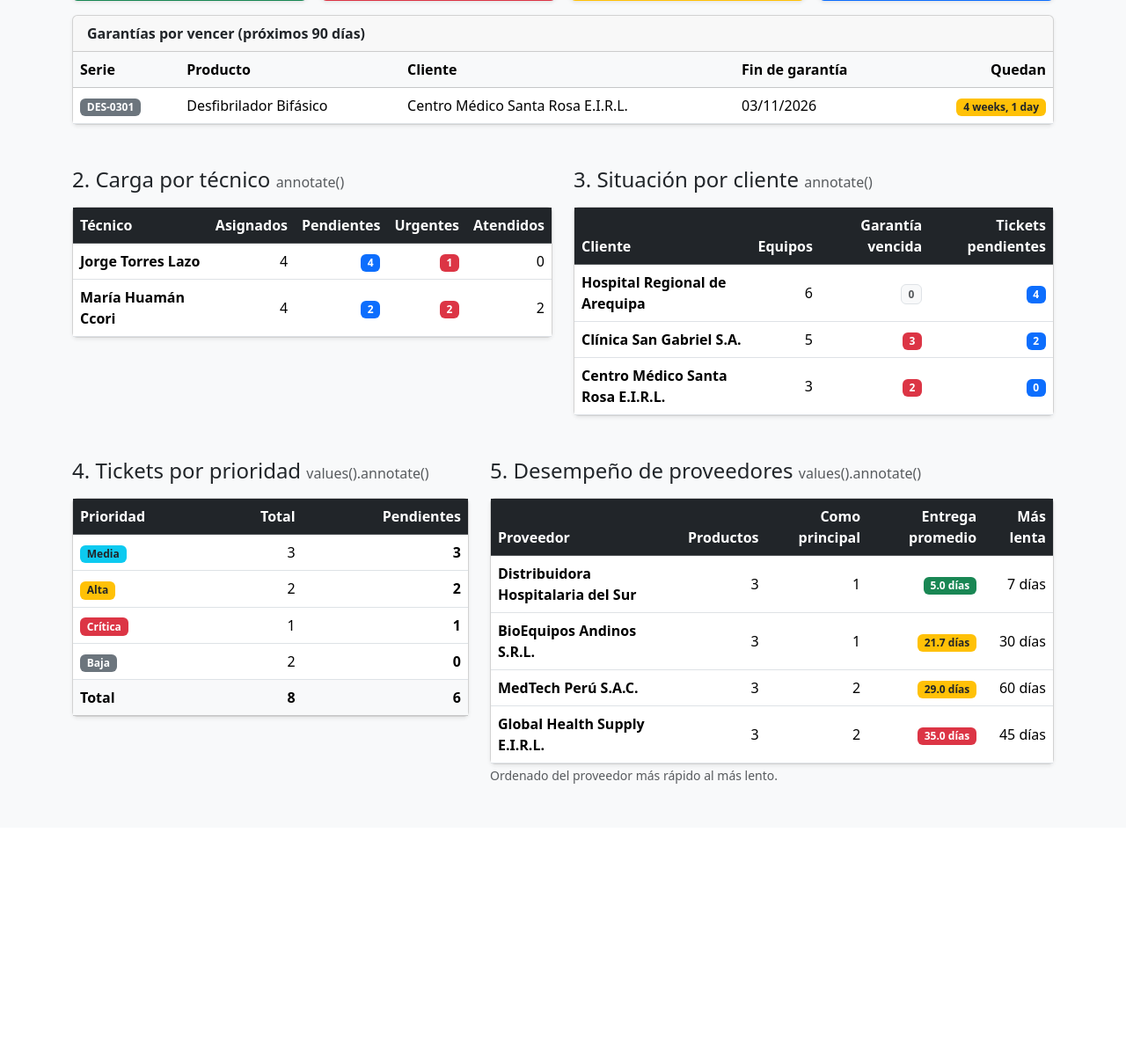
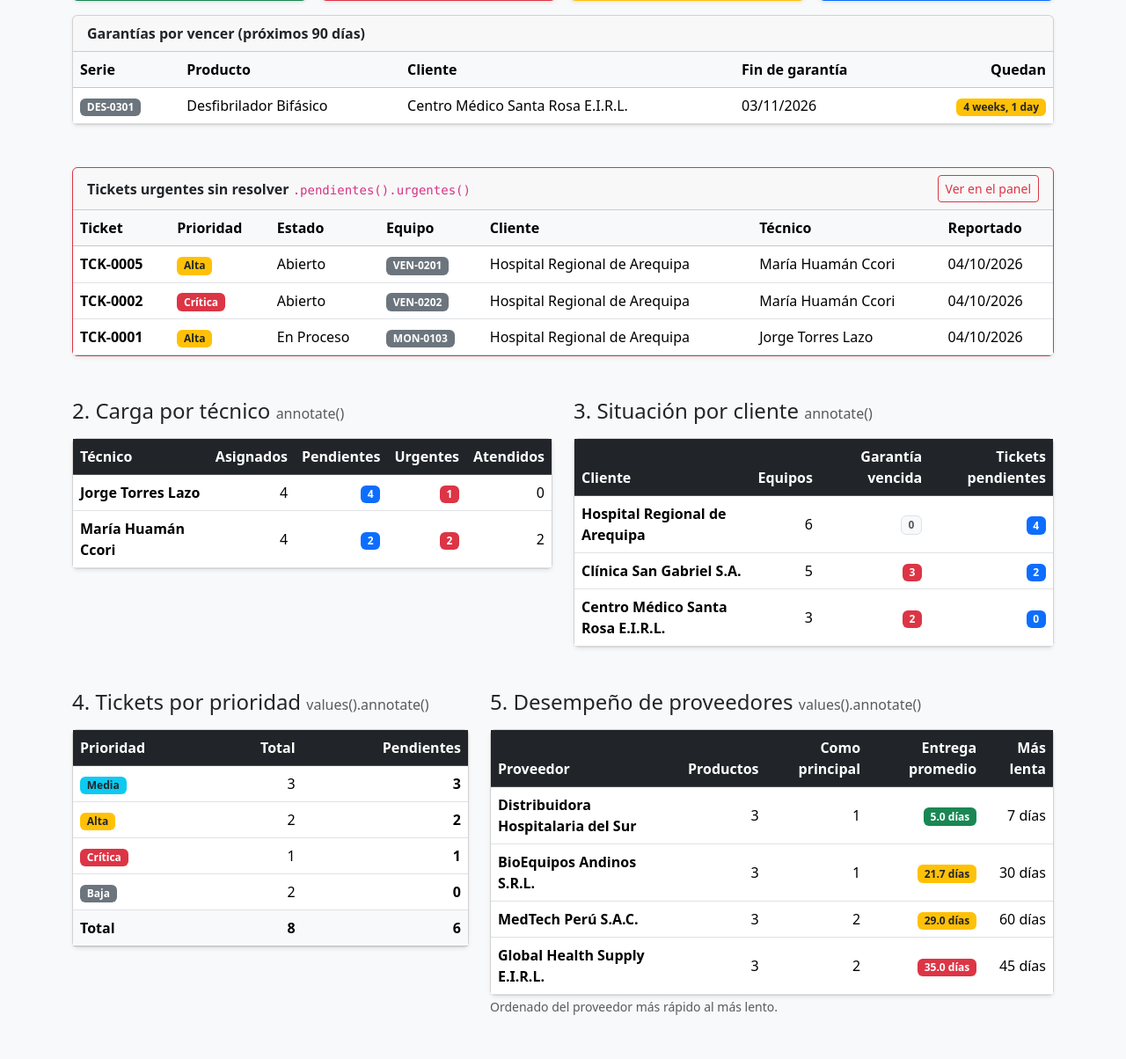
Before and after one commit to D2GGutierrez/Gestion_de_Equipos_Medicos-Sistema_Web, a Django app: page /reportes/postventa/ in a window 1280 px wide. Shown: the part 349-1553 px from the top of the page at 88% size. Before the commit the page ends 1240 px from the top, so only its background shows below. Run offline with Django 5.2, Linux system fonts and the light colour scheme; data comes from the database, SQL or seed files in the repository.

Commit message:
QuerySet personalizado en la investigación propia.  - TicketSoporteQuerySet.

```diff
--- a/inventario/models.py
+++ b/inventario/models.py
@@ -145,6 +145,59 @@ class EquipoInstalado(models.Model):
         return f"Serie: {self.numero_serie} - {self.cliente.razon_social}"
 
 
+# Reglas de negocio del soporte postventa. Los métodos devuelven un QuerySet y se pueden encadenar:
+#   TicketSoporte.objects.pendientes().urgentes().sin_tecnico()
+class TicketSoporteQuerySet(models.QuerySet):
+    ESTADOS_PENDIENTES = ['ABIERTO', 'EN_PROCESO']    # El cliente todavía espera una solución
+    ESTADOS_ATENDIDOS = ['RESUELTO', 'CERRADO']
+    PRIORIDADES_URGENTES = ['ALTA', 'CRITICA']        # Equipo médico detenido o con riesgo para el paciente
+
+    # Las reglas también como Q, para usarlas en Count(filter=...) desde otros modelos.
+    # 'prefijo' es la ruta hasta el ticket, p. ej. 'tickets_asignados__' desde Usuario.
+    @classmethod
+    def q_pendiente(cls, prefijo=''):
+        return models.Q(**{f'{prefijo}estado__in': cls.ESTADOS_PENDIENTES})
+
+    @classmethod
+    def q_atendido(cls, prefijo=''):
+        return models.Q(**{f'{prefijo}estado__in': cls.ESTADOS_ATENDIDOS})
+
+    @classmethod
+    def q_urgente(cls, prefijo=''):
+        return models.Q(**{f'{prefijo}prioridad__in': cls.PRIORIDADES_URGENTES})
+
+    def pendientes(self):
+        """Tickets abiertos o en proceso."""
+        return self.filter(self.q_pendiente())
+
+    def atendidos(self):
+        """Tickets resueltos o cerrados."""
+        return self.filter(self.q_atendido())
+
+    def urgentes(self):
+        """Tickets de prioridad alta o crítica."""
+        return self.filter(self.q_urgente())
+
+    def sin_tecnico(self):
+        """Tickets que nadie ha tomado todavía."""
+        return self.filter(tecnico__isnull=True)
+
+    def de_tecnico(self, tecnico):
+        return self.filter(tecnico=tecnico)
+
+    def creados_en_mes(self, fecha=None):
+        """Tickets reportados en el mes de 'fecha' (por defecto, el mes actual)."""
+        fecha = fecha or timezone.localdate()
+        return self.filter(fecha_creacion__year=fecha.year, fecha_creacion__month=fecha.month)
+
+    def con_detalle(self):
+        """Trae equipo, cliente y técnico en el mismo SELECT (evita el N+1 en los listados)."""
+        return self.select_related('equipo', 'equipo__cliente', 'tecnico')
+
+    def recientes(self):
+        return self.order_by('-fecha_creacion')
+
+
 class TicketSoporte(models.Model):
     PRIORIDADES = [
         ('BAJA', 'Baja'),
@@ -166,6 +219,8 @@ class TicketSoporte(models.Model):
 
     equipo = models.ForeignKey(EquipoInstalado, on_delete=models.CASCADE, related_name='tickets')
     tecnico = models.ForeignKey(Usuario, on_delete=models.SET_NULL, null=True, blank=True, related_name='tickets_asignados')
+
+    objects = TicketSoporteQuerySet.as_manager()
 
     def __str__(self):
         return f"{self.codigo_ticket} - {self.estado}"
--- a/inventario/templates/inventario/reporte_postventa.html
+++ b/inventario/templates/inventario/reporte_postventa.html
@@ -76,6 +76,36 @@
                 </tr>
                 {% empty %}
                 <tr><td colspan="5" class="text-center text-muted py-3">Ninguna garantía vence en este periodo.</td></tr>
+                {% endfor %}
+            </tbody>
+        </table>
+    </div>
+</div>
+
+{# ================= TicketSoporteQuerySet: pendientes().urgentes() ================= #}
+<div class="card shadow-sm mb-5 border-danger">
+    <div class="card-header fw-bold d-flex justify-content-between align-items-center">
+        <span>Tickets urgentes sin resolver <code class="small fw-normal">.pendientes().urgentes()</code></span>
+        <a href="{% url 'lista_tickets' %}?vista=urgentes" class="btn btn-sm btn-outline-danger">Ver en el panel</a>
+    </div>
+    <div class="table-responsive">
+        <table class="table table-hover align-middle mb-0">
+            <thead class="table-light">
+                <tr><th>Ticket</th><th>Prioridad</th><th>Estado</th><th>Equipo</th><th>Cliente</th><th>Técnico</th><th>Reportado</th></tr>
+            </thead>
+            <tbody>
+                {% for t in urgentes_pendientes %}
+                <tr>
+                    <td class="fw-semibold">{{ t.codigo_ticket }}</td>
+                    <td><span class="badge {% if t.prioridad == 'CRITICA' %}bg-danger{% else %}bg-warning text-dark{% endif %}">{{ t.get_prioridad_display }}</span></td>
+                    <td>{{ t.get_estado_display }}</td>
+                    <td><span class="badge bg-secondary">{{ t.equipo.numero_serie }}</span></td>
+                    <td>{{ t.equipo.cliente.razon_social }}</td>
+                    <td>{% if t.tecnico %}{{ t.tecnico.nombre_completo }}{% else %}<span class="text-danger">Sin asignar</span>{% endif %}</td>
+                    <td>{{ t.fecha_creacion|date:"d/m/Y" }}</td>
+                </tr>
+                {% empty %}
+                <tr><td colspan="7" class="text-center text-muted py-3">No hay tickets urgentes pendientes.</td></tr>
                 {% endfor %}
             </tbody>
         </table>
--- a/inventario/views.py
+++ b/inventario/views.py
@@ -7,7 +7,7 @@ from django.db.models import Avg, Count, DecimalField, ExpressionWrapper, F, Max
 from django.shortcuts import render, redirect, get_object_or_404
 from django.urls import reverse
 from django.utils import timezone
-from .models import Producto, ProductoQuerySet, Cliente, Usuario, EquipoInstalado, TicketSoporte, Suministro, Proveedor, Categoria, FichaTecnica
+from .models import Producto, ProductoQuerySet, TicketSoporteQuerySet, Cliente, Usuario, EquipoInstalado, TicketSoporte, Suministro, Proveedor, Categoria, FichaTecnica
 from .forms import ProductoForm, ClienteForm, UsuarioForm, EquipoInstaladoForm, TicketSoporteForm, SuministroForm, RegistrarInstalacionForm
 
 
@@ -244,8 +244,22 @@ def eliminar_equipo(request, pk):
 
 # Vista para Consultar Panel de Tickets (RF-05)
 # Filtros soportados: prioridad y estado del ticket
+# Vistas rápidas del panel: cada una es una regla de negocio de TicketSoporteQuerySet (se pueden encadenar)
+VISTAS_TICKETS = {
+    'pendientes': ('Pendientes', lambda qs: qs.pendientes()),
+    'urgentes': ('Urgentes sin resolver', lambda qs: qs.pendientes().urgentes()),
+    'sin_tecnico': ('Pendientes sin técnico', lambda qs: qs.pendientes().sin_tecnico()),
+    'mes': ('Reportados este mes', lambda qs: qs.creados_en_mes()),
+    'atendidos': ('Atendidos', lambda qs: qs.atendidos()),
+}
+
+
 def lista_tickets(request):
-    tickets = TicketSoporte.objects.select_related('equipo', 'equipo__cliente', 'tecnico').all().order_by('-fecha_creacion')
+    tickets = TicketSoporte.objects.con_detalle()
+
+    vista = request.GET.get('vista')
+    if vista in VISTAS_TICKETS:
+        tickets = VISTAS_TICKETS[vista][1](tickets)
 
     prioridad = request.GET.get('prioridad')
     estado = request.GET.get('estado')
@@ -256,10 +270,12 @@ def lista_tickets(request):
         tickets = tickets.filter(estado=estado)
 
     return render(request, 'inventario/lista_tickets.html', {
-        'tickets': tickets,
+        'tickets': tickets.recientes(),
         'prioridades': TicketSoporte.PRIORIDADES,
         'estados': TicketSoporte.ESTADOS,
+        'vistas': [(clave, etiqueta) for clave, (etiqueta, _) in VISTAS_TICKETS.items()],
         'filtros': {
+            'vista': vista,
             'prioridad': prioridad,
             'estado': estado,
         },
@@ -476,7 +492,8 @@ def reporte(request):
 
 
 # Reportes de la investigación: soporte postventa (garantías, tickets, técnicos y proveedores)
-TICKET_PENDIENTE = Q(estado__in=['ABIERTO', 'EN_PROCESO'])
+# Reglas de ticket pendiente/urgente/atendido como Q, definidas una sola vez en TicketSoporteQuerySet
+T = TicketSoporteQuerySet
 DIAS_AVISO_GARANTIA = 90
 
 
@@ -496,9 +513,9 @@ def reporte_postventa(request):
 
     tickets = TicketSoporte.objects.aggregate(
         total=Count('id'),
-        pendientes=Count('id', filter=TICKET_PENDIENTE),
-        criticos_pendientes=Count('id', filter=TICKET_PENDIENTE & Q(prioridad__in=['ALTA', 'CRITICA'])),
-        sin_tecnico=Count('id', filter=TICKET_PENDIENTE & Q(tecnico__isnull=True)),
+        pendientes=Count('id', filter=T.q_pendiente()),
+        criticos_pendientes=Count('id', filter=T.q_pendiente() & T.q_urgente()),
+        sin_tecnico=Count('id', filter=T.q_pendiente() & Q(tecnico__isnull=True)),
     )
     tickets['pct_pendientes'] = tickets['pendientes'] * 100 / tickets['total'] if tickets['total'] else 0
 
@@ -508,29 +525,30 @@ def reporte_postventa(request):
     # Reporte 2 · annotate(): carga de trabajo de cada técnico
     tecnicos = Usuario.objects.filter(rol='TECNICO').annotate(
         asignados=Count('tickets_asignados'),
-        pendientes=Count('tickets_asignados', filter=Q(tickets_asignados__estado__in=['ABIERTO', 'EN_PROCESO'])),
-        urgentes=Count('tickets_asignados', filter=Q(tickets_asignados__estado__in=['ABIERTO', 'EN_PROCESO'],
-                                                     tickets_asignados__prioridad__in=['ALTA', 'CRITICA'])),
-        atendidos=Count('tickets_asignados', filter=Q(tickets_asignados__estado__in=['RESUELTO', 'CERRADO'])),
+        pendientes=Count('tickets_asignados', filter=T.q_pendiente('tickets_asignados__')),
+        urgentes=Count('tickets_asignados', filter=T.q_pendiente('tickets_asignados__') & T.q_urgente('tickets_asignados__')),
+        atendidos=Count('tickets_asignados', filter=T.q_atendido('tickets_asignados__')),
     ).order_by('-pendientes', '-urgentes', 'nombre_completo')
 
     # Reporte 3 · annotate(): situación postventa de cada cliente (dos relaciones -> distinct=True)
     clientes = Cliente.objects.annotate(
         equipos_total=Count('equipos', distinct=True),
         garantia_vencida=Count('equipos', filter=Q(equipos__fin_garantia__lt=hoy), distinct=True),
-        tickets_pendientes=Count('equipos__tickets', filter=Q(equipos__tickets__estado__in=['ABIERTO', 'EN_PROCESO']),
-                                 distinct=True),
+        tickets_pendientes=Count('equipos__tickets', filter=T.q_pendiente('equipos__tickets__'), distinct=True),
     ).order_by('-tickets_pendientes', '-garantia_vencida', 'razon_social')
 
     # Reporte 4 · values().annotate(): tickets agrupados por prioridad
     etiquetas_prioridad = dict(TicketSoporte.PRIORIDADES)
     por_prioridad = list(
         TicketSoporte.objects.values('prioridad')
-        .annotate(total=Count('id'), pendientes=Count('id', filter=TICKET_PENDIENTE))
+        .annotate(total=Count('id'), pendientes=Count('id', filter=T.q_pendiente()))
         .order_by('-pendientes', '-total')
     )
     for fila in por_prioridad:
         fila['etiqueta'] = etiquetas_prioridad.get(fila['prioridad'], fila['prioridad'])
+
+    # Métodos encadenados del QuerySet: tickets urgentes que siguen sin resolver, del más reciente al más antiguo
+    urgentes_pendientes = TicketSoporte.objects.pendientes().urgentes().con_detalle().recientes()
 
     # Reporte 5 · values().annotate(): desempeño de proveedores a partir del modelo intermedio Suministro
     proveedores = (
@@ -554,4 +572,5 @@ def reporte_postventa(request):
         'clientes': clientes,
         'por_prioridad': por_prioridad,
         'proveedores': proveedores,
+        'urgentes_pendientes': urgentes_pendientes,
     })
```
Also changed, not shown: inventario/templates/inventario/lista_tickets.html (+9 -0 lines), inventario/tests.py (+71 -1 lines), Evidencias/queryset_tickets/capturas/01_todos_los_tickets.jpg (added), Evidencias/queryset_tickets/capturas/02_vista_pendientes.jpg (added), Evidencias/queryset_tickets/capturas/03_vista_urgentes.jpg (added), Evidencias/queryset_tickets/capturas/04_vista_atendidos.jpg (added), Evidencias/queryset_tickets/capturas/05_pendientes_y_prioridad_media.jpg (added), Evidencias/queryset_tickets/capturas/06_vista_sin_tecnico.jpg (added), Evidencias/queryset_tickets/capturas/07_reporte_urgentes_sin_resolver.jpg (added).
